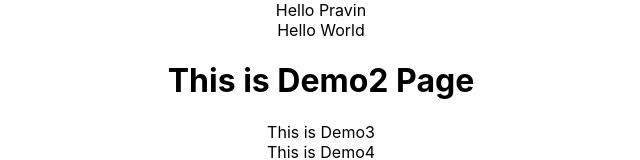
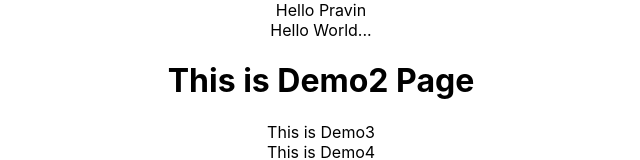
Before and after one commit to Pravin-1911/First-project, a React (Create React App) app: page / in a window 1280 px wide. Shown: the top 160 px of the page, without its empty margins (319-959 px from the left). Built offline with nearby package versions, Linux system fonts and the light colour scheme.

Commit message:
Minor chnage

```diff
--- a/src/Demo1.js
+++ b/src/Demo1.js
@@ -1,5 +1,5 @@
 import React from "react";
 
 export default function Demo1() {
-  return <div>Hello World</div>;
+  return <div>Hello World...</div>;
 }
```
